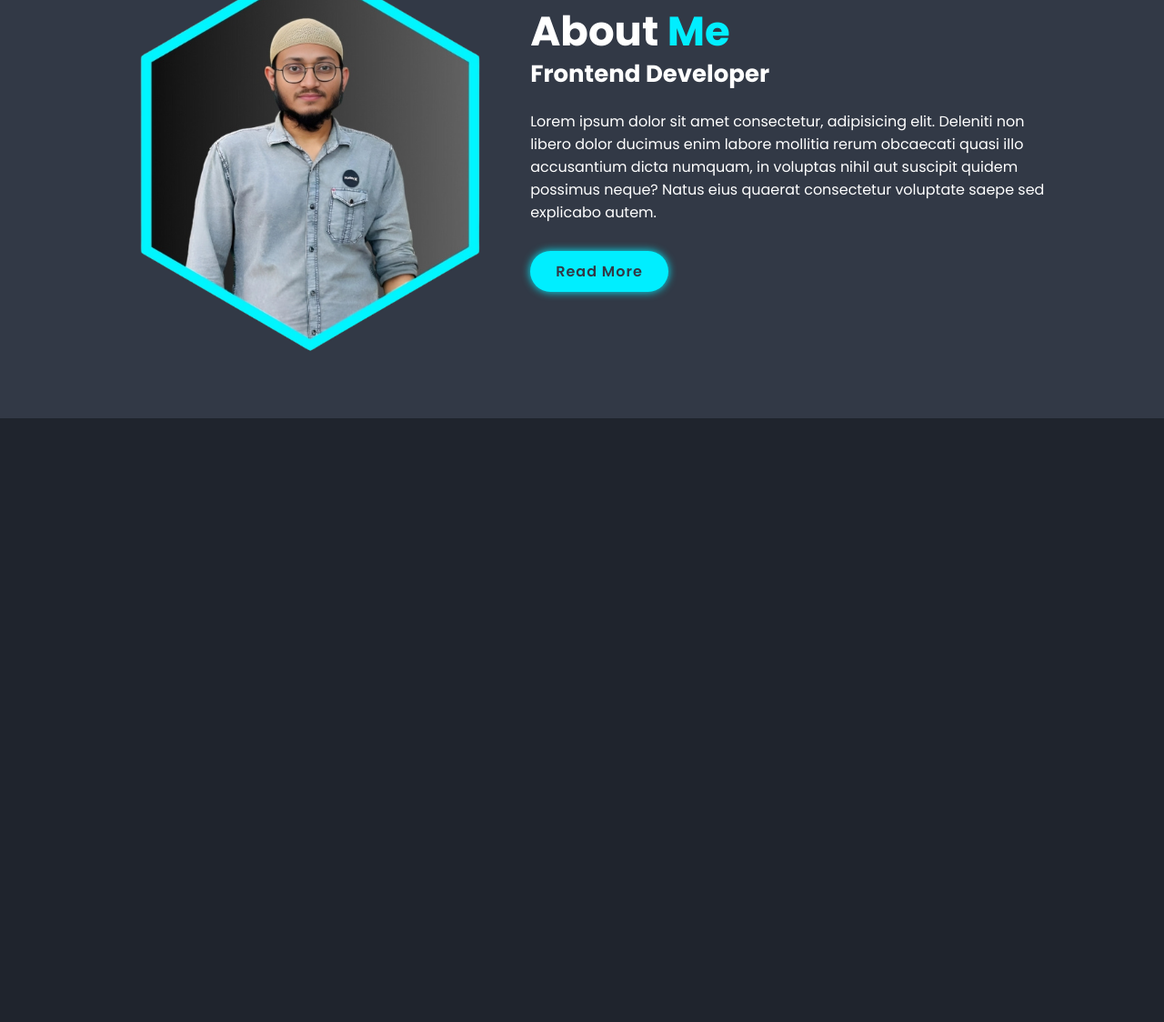
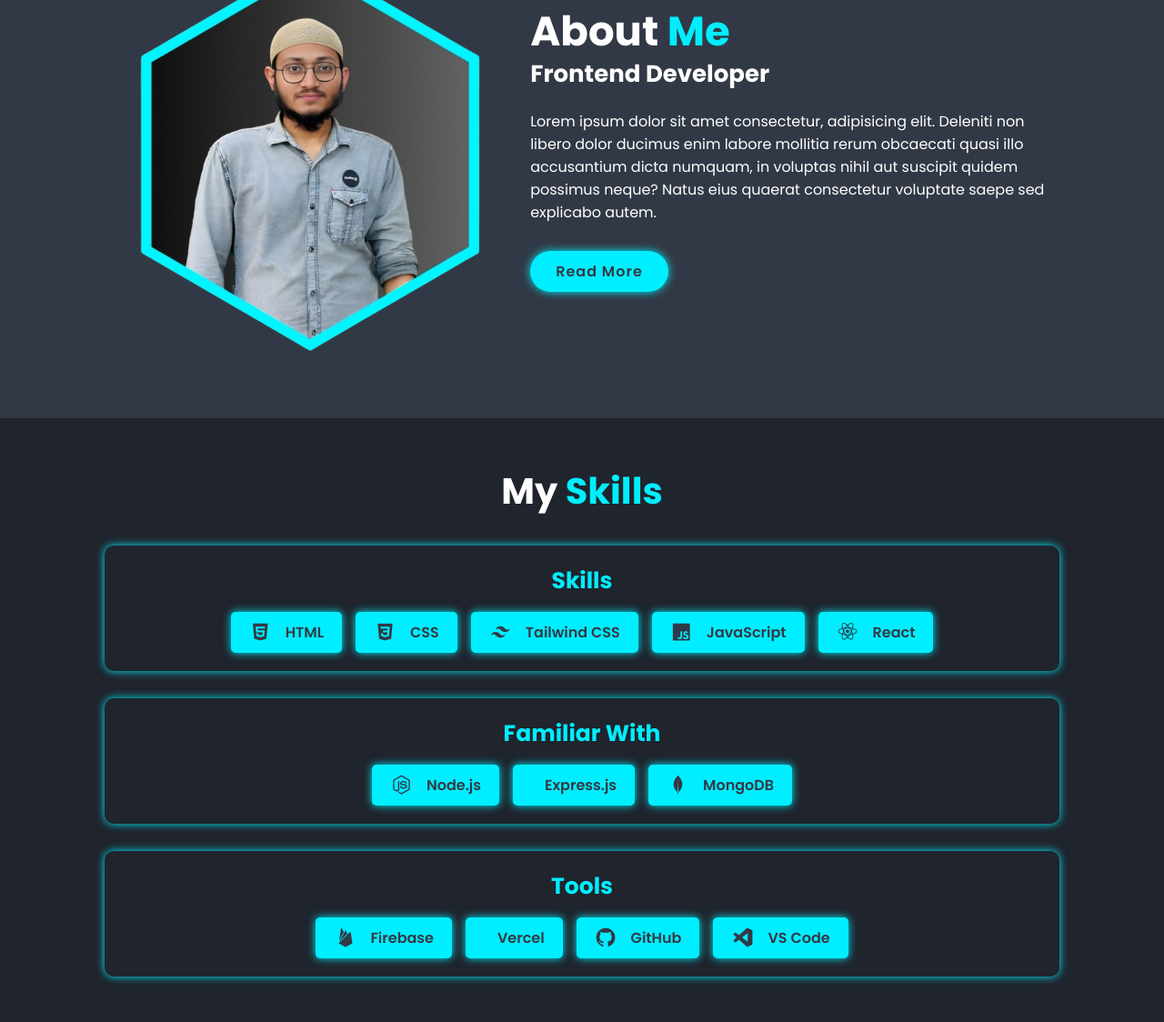
Before and after one commit to Sabbir1441/my-portfolio, a plain HTML site: page index.html in a window 1280 px wide. Shown: the part 882-2006 px from the top of the page at 91% size. Before the commit the page ends 1342 px from the top, so only its background shows below. Drawn offline with nearby package versions, Linux system fonts and the light colour scheme.

Commit message:
added skills sections

```diff
--- a/css/style.css
+++ b/css/style.css
@@ -179,3 +179,78 @@ span {
     font-size: 1.6rem;
     margin: 2rem 0 3rem;
 }
+
+
+
+
+.skills {
+    background: var(--bg-color);
+    padding: 5rem 9%;
+    text-align: center;
+}
+
+.skills .heading {
+    font-size: 4rem;
+    margin-bottom: 3rem;
+}
+
+.skills-container {
+    display: flex;
+    flex-direction: column;
+    gap: 3rem;
+}
+
+
+.skills-category {
+    background: var(--bg-color);
+    padding: 2rem;
+    border-radius: 10px;
+    box-shadow: 0 0 1rem var(--main-color);
+}
+
+.skills-category h3 {
+    font-size: 2.5rem;
+    margin-bottom: 1.5rem;
+    color: var(--main-color);
+}
+
+.skills-list {
+    display: flex;
+    flex-wrap: wrap;
+    justify-content: center;
+    gap: 1.5rem;
+}
+
+
+.skill-card {
+    background: var(--main-color);
+    color: var(--second-bg-color);
+    padding: 1rem 2rem;
+    border-radius: 5px;
+    font-size: 1.6rem;
+    font-weight: 600;
+    box-shadow: 0 0 1rem var(--main-color);
+    transition: 0.3s;
+    display: flex;
+    align-items: center;
+    justify-content: center;
+    gap: .5rem;
+}
+
+.skill-card:hover {
+    background: var(--text-color);
+    color: var(--bg-color);
+    box-shadow: none;
+    transform: scale(1.1);
+}
+
+
+.skill-card i {
+    font-size: 2.5rem;
+    margin-right: 1rem;
+    transition: 0.3s;
+}
+
+.skill-card:hover i {
+    transform: scale(1.1);
+}
--- a/index.html
+++ b/index.html
@@ -1,5 +1,6 @@
 <!DOCTYPE html>
 <html lang="en">
+
 <head>
     <meta charset="UTF-8">
     <meta http-equiv="X-UA-Compatible" content="IE=edge">
@@ -14,6 +15,7 @@
 
     <link rel="stylesheet" href="css/style.css">
 </head>
+
 <body>
 
     <!-- header design -->
@@ -26,9 +28,9 @@
         <nav class="navbar">
             <a href="#home" class="active">Home</a>
             <a href="#about">About</a>
-            <a href="skills">Skills</a>
-            <a href="projects">Projects</a>
-            <a href="contact">Contact</a>
+            <a href="#skills">Skills</a>
+            <a href="#projects">Projects</a>
+            <a href="#contact">Contact</a>
         </nav>
 
     </header>
@@ -40,7 +42,8 @@
             <h3>Hello, It's Me</h3>
             <h1>Md. Sabbir Ahmed</h1>
             <h3>And I'm a <span>Frontend Developer</span></h3>
-            <p>Lorem, ipsum dolor sit amet consectetur adipisicing elit. Velit, fugit tempora. Itaque natus doloremque dicta, ipsum dolore voluptate? Ab, consequatur.</p>
+            <p>Lorem, ipsum dolor sit amet consectetur adipisicing elit. Velit, fugit tempora. Itaque natus doloremque
+                dicta, ipsum dolore voluptate? Ab, consequatur.</p>
             <div class="social-media">
                 <a href="#"><i class='bx bxl-facebook'></i></a>
                 <a href="#"><i class='bx bxl-github'></i></a>
@@ -63,13 +66,67 @@
         <div class="about-content">
             <h2 class="heading">About <span>Me</span></h2>
             <h3>Frontend Developer</h3>
-            <p>Lorem ipsum dolor sit amet consectetur, adipisicing elit. Deleniti non libero dolor ducimus enim labore mollitia rerum obcaecati quasi illo accusantium dicta numquam, in voluptas nihil aut suscipit quidem possimus neque? Natus eius quaerat consectetur voluptate saepe sed explicabo autem.</p>
+            <p>Lorem ipsum dolor sit amet consectetur, adipisicing elit. Deleniti non libero dolor ducimus enim labore
+                mollitia rerum obcaecati quasi illo accusantium dicta numquam, in voluptas nihil aut suscipit quidem
+                possimus neque? Natus eius quaerat consectetur voluptate saepe sed explicabo autem.</p>
             <a href="#" class="btn">Read More</a>
         </div>
 
     </section>
 
 
+
+    <!-- skills section design -->
+    <section class="skills" id="skills">
+        <h2 class="heading">My <span>Skills</span></h2>
+
+        <div class="skills-container">
+            <!-- Skills -->
+            <div class="skills-category">
+                <h3>Skills</h3>
+                <div class="skills-list">
+                    <div class="skill-card"><i class='bx bxl-html5'></i> HTML</div>
+                    <div class="skill-card"><i class='bx bxl-css3'></i> CSS</div>
+                    <div class="skill-card"><i class='bx bxl-tailwind-css'></i> Tailwind CSS</div>
+                    <div class="skill-card"><i class='bx bxl-javascript'></i> JavaScript</div>
+                    <div class="skill-card"><i class='bx bxl-react'></i> React</div>
+                </div>
+            </div>
+
+            <!-- Familiar With -->
+            <div class="skills-category">
+                <h3>Familiar With</h3>
+                <div class="skills-list">
+                    <div class="skill-card"><i class='bx bxl-nodejs'></i> Node.js</div>
+                    <div class="skill-card"><i class='bx bxl-express'></i> Express.js</div>
+                    <div class="skill-card"><i class='bx bxl-mongodb'></i> MongoDB</div>
+                </div>
+            </div>
+
+            <!-- Tools -->
+            <div class="skills-category">
+                <h3>Tools</h3>
+                <div class="skills-list">
+                    <div class="skill-card"><i class='bx bxl-firebase'></i> Firebase</div>
+                    <div class="skill-card"><i class='bx bxl-vercel'></i> Vercel</div>
+                    <div class="skill-card"><i class='bx bxl-github'></i> GitHub</div>
+                    <div class="skill-card"><i class='bx bxl-visual-studio'></i> VS Code</div>
+                </div>
+            </div>
+        </div>
+    </section>
+
+
+
+
+
+
+
+
+
+
+
     <script src="js/script.js"></script>
 </body>
+
 </html>
```
